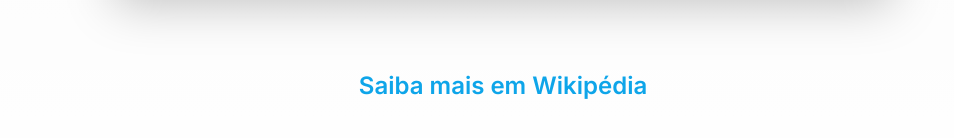
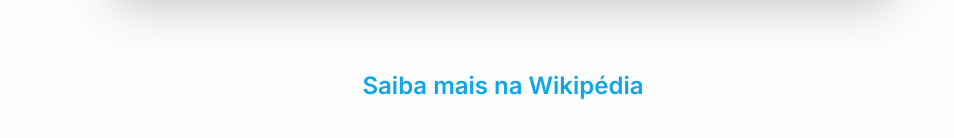
Before and after one commit to alexalannunes/stf-demo-seo, a Next.js app: page / in a window 1280 px wide. Shown: the part 1223-1361 px from the top of the page, without its empty margins (137-1091 px from the left). Built offline with nearby package versions, Linux system fonts and the light colour scheme.

Commit message:
fix typo

```diff
--- a/src/app/page.tsx
+++ b/src/app/page.tsx
@@ -69,7 +69,7 @@
           href="https://pt.wikipedia.org/wiki/Supremo_Tribunal_Federal"
           className="block text-sky-500 border-current font-semibold dark:text-sky-400 text-2xl"
         >
-          Saiba mais em Wikipédia
+          Saiba mais na Wikipédia
         </a>
       </section>
     </main>
```
